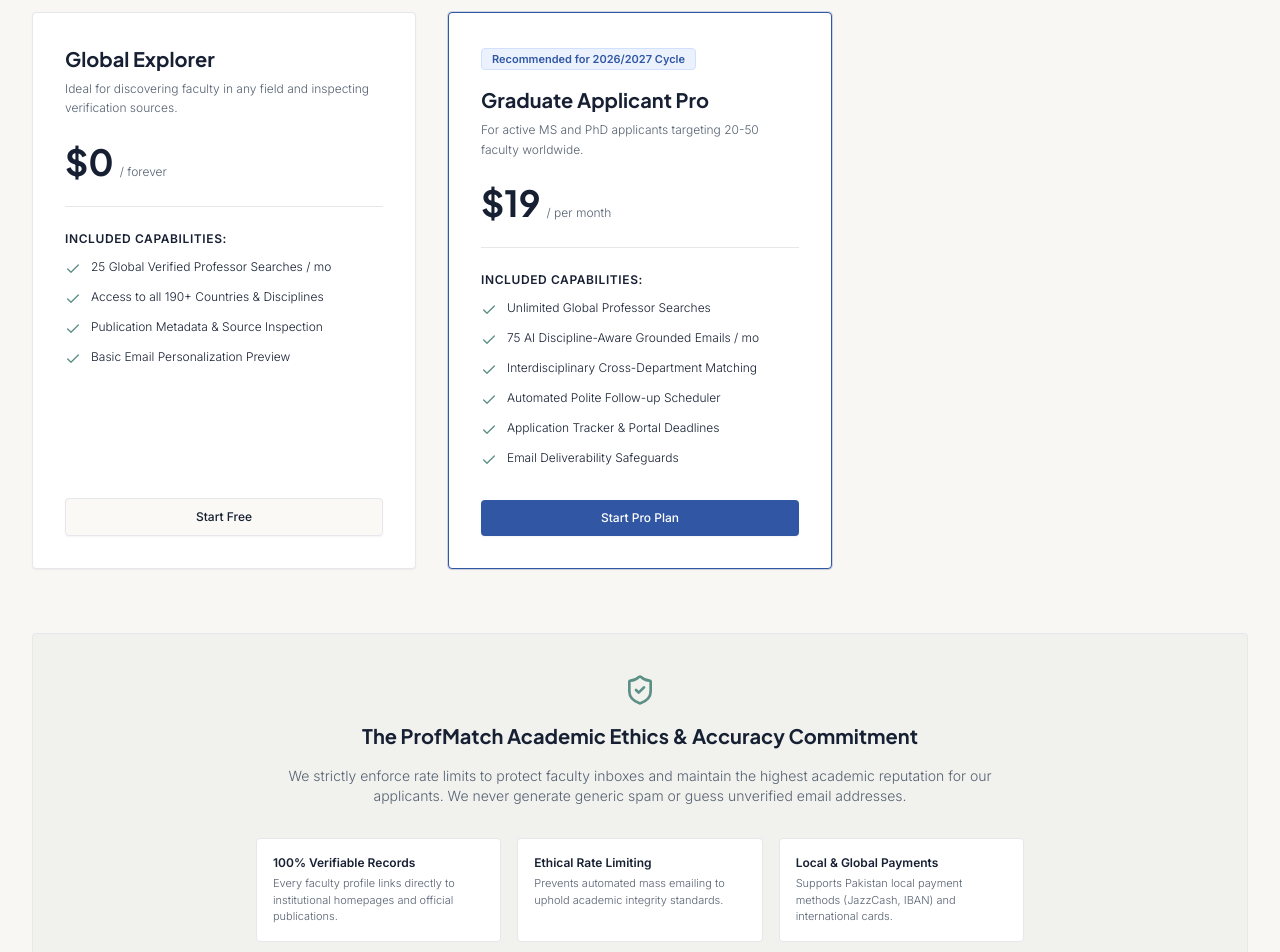
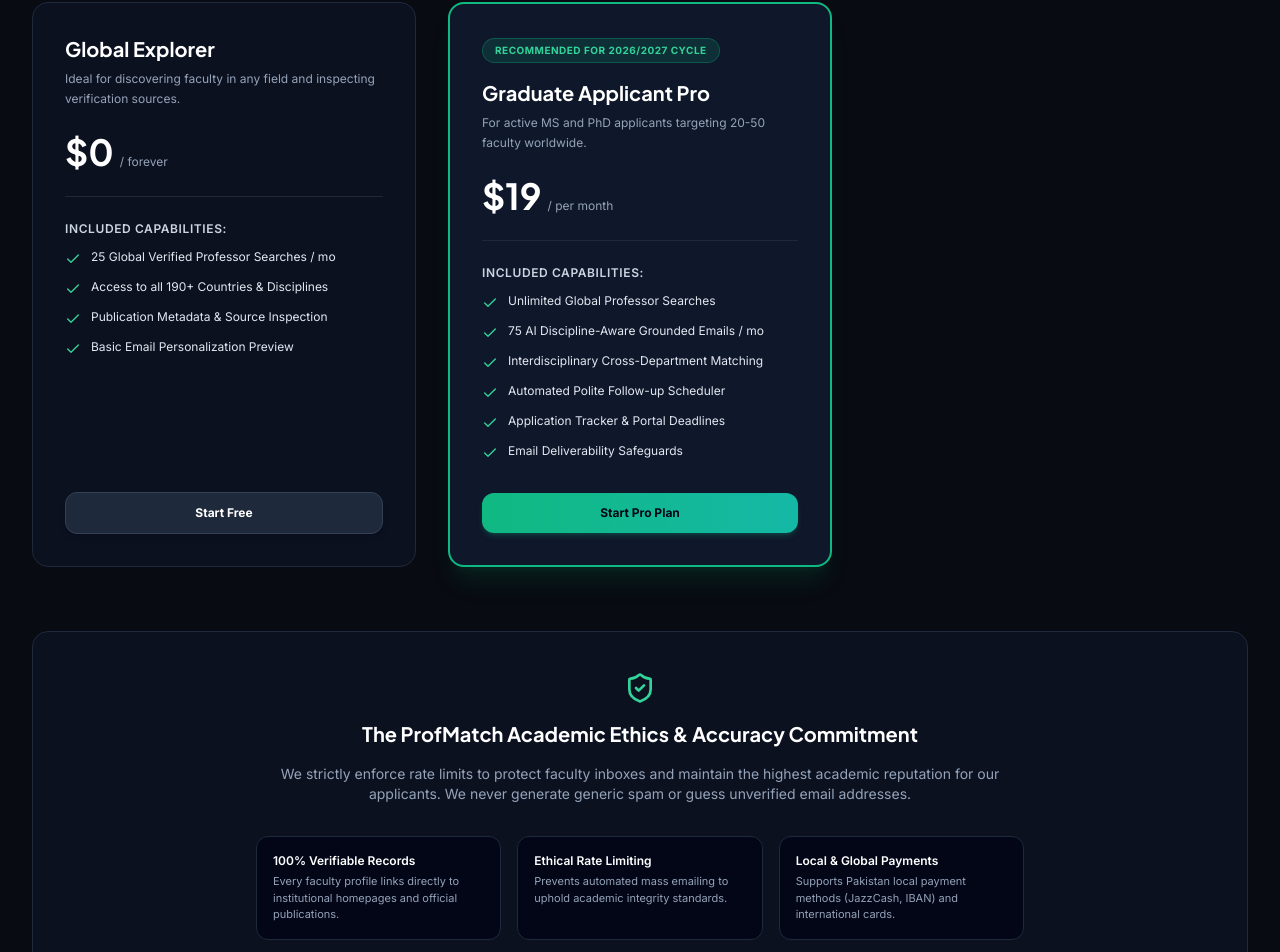
Before and after one commit to suleman197/Profmatch-Ai, a Next.js app: page /pricing in a window 1280 px wide. Shown: the part 410-1362 px from the top of the page. Built offline with nearby package versions, Linux system fonts and the light colour scheme; no server answers; the database is empty.

Commit message:
style: update pricing page theme to match website dark mode

```diff
--- a/app/pricing/page.tsx
+++ b/app/pricing/page.tsx
@@ -1,7 +1,7 @@
 import { getAllSiteContent } from '@/lib/cms/content-service';
 import { mockDb } from '@/lib/supabase/mock-db';
 import Link from 'next/link';
-import { Check, ShieldCheck, Award, Building2, HelpCircle } from 'lucide-react';
+import { Check, ShieldCheck, Award, Building2, HelpCircle, Sparkles } from 'lucide-react';
 
 export const metadata = {
   title: 'Academic Plans & Subscriptions — ProfMatch AI',
@@ -13,17 +13,18 @@ export default async function PricingPage() {
   const pricing = content.pricing || mockDb.siteContent.pricing;
 
   return (
-    <div className="min-h-screen bg-[#F8F7F3] text-[#172033] py-16">
+    <div className="min-h-screen bg-[#080B11] text-slate-100 py-16 selection:bg-emerald-500/25 selection:text-emerald-300">
       <div className="max-w-7xl mx-auto px-4 sm:px-6 lg:px-8 space-y-16">
         {/* Header */}
         <div className="text-center max-w-2xl mx-auto space-y-3">
-          <div className="inline-flex items-center gap-2 px-3 py-1 rounded text-[11px] font-semibold uppercase tracking-wider bg-[#F1F2EE] text-[#5C8F86] border border-[#E5E7EB]">
+          <div className="inline-flex items-center gap-2 px-3.5 py-1 rounded-full text-xs font-semibold uppercase tracking-wider bg-emerald-500/10 text-emerald-400 border border-emerald-500/25">
+            <Sparkles className="w-3.5 h-3.5" />
             <span>Transparent Academic Subscriptions</span>
           </div>
-          <h1 className="text-3xl sm:text-4xl lg:text-5xl font-serif font-bold text-[#172033] tracking-tight">
+          <h1 className="text-3xl sm:text-4xl lg:text-5xl font-heading font-bold text-white tracking-tight">
             Designed for serious researchers.
           </h1>
-          <p className="text-sm sm:text-base text-[#556070] font-light leading-relaxed">
+          <p className="text-xs sm:text-sm text-slate-400 max-w-xl mx-auto leading-relaxed">
             No recurring hidden lock-ins. Grounded entirely on verifiable university records, official faculty publications, and ethical one-to-one outreach standards.
           </p>
         </div>
@@ -35,40 +36,40 @@ export default async function PricingPage() {
             return (
               <div
                 key={idx}
-                className={`bg-white rounded p-8 flex flex-col justify-between border transition-shadow shadow-sm ${
+                className={`rounded-2xl p-8 flex flex-col justify-between transition-all ${
                   isHighlight
-                    ? 'border-[#3157A4] ring-1 ring-[#3157A4]/20 shadow-md relative'
-                    : 'border-[#E5E7EB]'
+                    ? 'bg-slate-900 border-2 border-emerald-500 shadow-xl shadow-emerald-500/10 relative'
+                    : 'bg-slate-900/60 border border-slate-800 hover:border-slate-700'
                 }`}
               >
                 <div>
                   {isHighlight && (
                     <div className="mb-4">
-                      <span className="inline-flex items-center gap-1.5 px-2.5 py-0.5 rounded text-[11px] font-semibold bg-[#EBF2FE] text-[#3157A4] border border-[#D1E0FC]">
+                      <span className="inline-flex items-center gap-1.5 px-3 py-1 rounded-full text-[10px] font-bold bg-emerald-500/15 text-emerald-400 border border-emerald-500/30 uppercase tracking-wider">
                         Recommended for 2026/2027 Cycle
                       </span>
                     </div>
                   )}
-                  <h2 className="text-xl font-serif font-bold text-[#172033]">{plan.name}</h2>
-                  <p className="text-xs text-[#556070] mt-1.5 min-h-[32px] font-light leading-relaxed">
+                  <h2 className="text-xl font-heading font-bold text-white">{plan.name}</h2>
+                  <p className="text-xs text-slate-400 mt-1.5 min-h-[32px] leading-relaxed">
                     {plan.description}
                   </p>
 
-                  <div className="mt-6 mb-6 pb-6 border-b border-[#E5E7EB]">
+                  <div className="mt-6 mb-6 pb-6 border-b border-slate-800">
                     <div className="flex items-baseline">
-                      <span className="text-4xl font-serif font-bold text-[#172033]">{plan.price}</span>
-                      <span className="text-xs text-[#556070] ml-1.5 font-light">/ {plan.period}</span>
+                      <span className="text-4xl font-heading font-bold text-white">{plan.price}</span>
+                      <span className="text-xs text-slate-400 ml-1.5">/ {plan.period}</span>
                     </div>
                   </div>
 
-                  <div className="text-xs font-semibold text-[#172033] uppercase tracking-wider mb-3">
+                  <div className="text-xs font-semibold text-slate-300 uppercase tracking-wider mb-3">
                     Included capabilities:
                   </div>
-                  <ul className="space-y-3 text-xs text-[#556070] mb-8 font-light">
+                  <ul className="space-y-3 text-xs text-slate-300 mb-8">
                     {plan.features.map((feat: string, fIdx: number) => (
                       <li key={fIdx} className="flex items-start gap-2.5">
-                        <Check className="w-4 h-4 text-[#5C8F86] shrink-0 mt-0.5" />
-                        <span className="leading-snug text-[#172033]">{feat}</span>
+                        <Check className="w-4 h-4 text-emerald-400 shrink-0 mt-0.5" />
+                        <span className="leading-snug text-slate-200">{feat}</span>
                       </li>
                     ))}
                   </ul>
@@ -80,10 +81,10 @@ export default async function PricingPage() {
                       ? '/signup'
                       : `/checkout?plan=${(plan.tier || 'student').toLowerCase()}`
                   }
-                  className={`w-full py-2.5 rounded text-center text-xs font-medium transition-all shadow-sm ${
+                  className={`w-full py-3 rounded-xl text-center text-xs font-bold transition-all shadow-md ${
                     isHighlight
-                      ? 'bg-[#3157A4] hover:bg-[#254587] text-white'
-                      : 'bg-[#FAF9F5] hover:bg-[#F1F2EE] text-[#172033] border border-[#E5E7EB]'
+                      ? 'bg-gradient-to-r from-emerald-500 to-teal-500 hover:from-emerald-400 hover:to-teal-400 text-slate-950 shadow-emerald-500/20'
+                      : 'bg-slate-800 hover:bg-slate-700 text-white border border-slate-700'
                   }`}
                 >
                   {plan.cta}
@@ -94,31 +95,31 @@ export default async function PricingPage() {
         </div>
 
         {/* Institutional Trust & Ethics Guarantee Section */}
-        <div className="bg-[#F1F2EE] border border-[#E5E7EB] rounded p-8 sm:p-10">
+        <div className="bg-slate-900/60 border border-slate-800 rounded-2xl p-8 sm:p-10 space-y-4">
           <div className="max-w-3xl mx-auto text-center space-y-4">
-            <ShieldCheck className="w-8 h-8 text-[#5C8F86] mx-auto" />
-            <h3 className="text-xl font-serif font-bold text-[#172033]">
-              The ProfMatch Academic Ethics & Accuracy Commitment
+            <ShieldCheck className="w-8 h-8 text-emerald-400 mx-auto" />
+            <h3 className="text-xl font-heading font-bold text-white">
+              The ProfMatch Academic Ethics &amp; Accuracy Commitment
             </h3>
-            <p className="text-xs sm:text-sm text-[#556070] font-light leading-relaxed">
+            <p className="text-xs sm:text-sm text-slate-400 leading-relaxed">
               We strictly enforce rate limits to protect faculty inboxes and maintain the highest academic reputation for our applicants. We never generate generic spam or guess unverified email addresses.
             </p>
             <div className="grid grid-cols-1 sm:grid-cols-3 gap-4 pt-4 text-left">
-              <div className="bg-white p-4 rounded border border-[#E5E7EB]">
-                <div className="font-semibold text-xs text-[#172033]">100% Verifiable Records</div>
-                <div className="text-[11px] text-[#556070] mt-1 font-light">
+              <div className="bg-slate-950 p-4 rounded-xl border border-slate-800 space-y-1">
+                <div className="font-semibold text-xs text-white">100% Verifiable Records</div>
+                <div className="text-[11px] text-slate-400">
                   Every faculty profile links directly to institutional homepages and official publications.
                 </div>
               </div>
-              <div className="bg-white p-4 rounded border border-[#E5E7EB]">
-                <div className="font-semibold text-xs text-[#172033]">Ethical Rate Limiting</div>
-                <div className="text-[11px] text-[#556070] mt-1 font-light">
+              <div className="bg-slate-950 p-4 rounded-xl border border-slate-800 space-y-1">
+                <div className="font-semibold text-xs text-white">Ethical Rate Limiting</div>
+                <div className="text-[11px] text-slate-400">
                   Prevents automated mass emailing to uphold academic integrity standards.
                 </div>
               </div>
-              <div className="bg-white p-4 rounded border border-[#E5E7EB]">
-                <div className="font-semibold text-xs text-[#172033]">Local & Global Payments</div>
-                <div className="text-[11px] text-[#556070] mt-1 font-light">
+              <div className="bg-slate-950 p-4 rounded-xl border border-slate-800 space-y-1">
+                <div className="font-semibold text-xs text-white">Local &amp; Global Payments</div>
+                <div className="text-[11px] text-slate-400">
                   Supports Pakistan local payment methods (JazzCash, IBAN) and international cards.
                 </div>
               </div>
```
